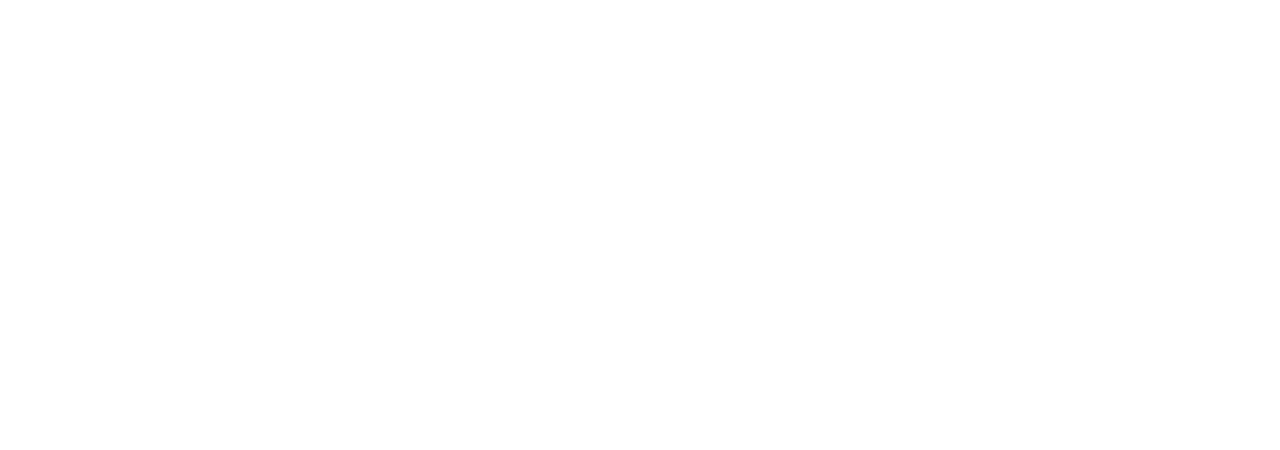
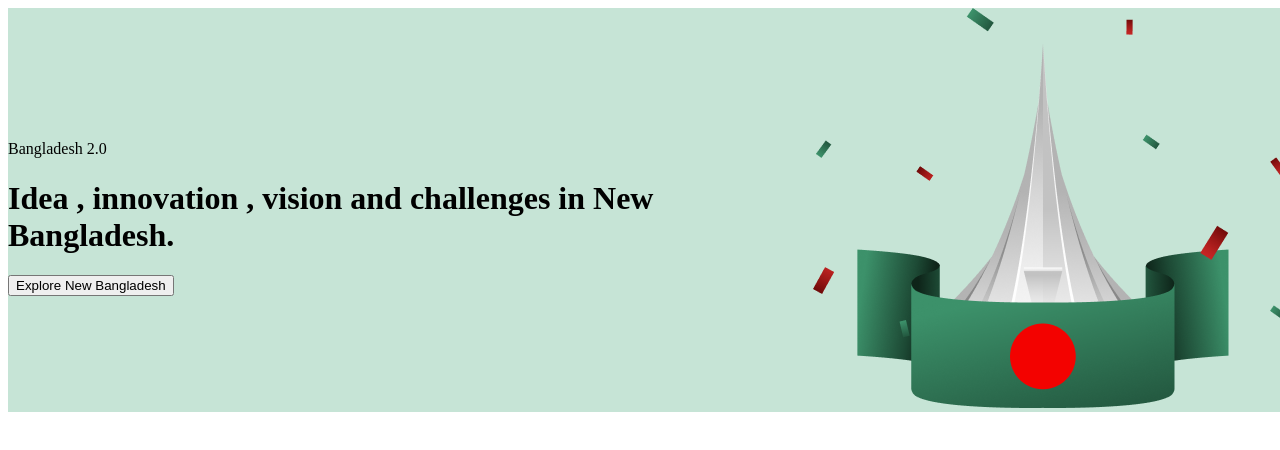
Before and after one commit to abir781/assignment-repo, a plain HTML site: page index.html in a window 1280 px wide. Drawn offline with Linux system fonts and the light colour scheme.

Commit message:
added-banner

```diff
--- a/index.html
+++ b/index.html
@@ -4,8 +4,33 @@
     <meta charset="UTF-8">
     <meta name="viewport" content="width=device-width, initial-scale=1.0">
     <title>Document</title>
+    <link rel="stylesheet" href="styles/style.css">
 </head>
 <body>
+    <header>
 
+    </header>
+    <main id="hero">
+
+        <div class="banner">
+            <div class="banner-content">
+                <p>Bangladesh 2.0</p>
+                <h1>Idea , innovation ,
+                    vision and challenges in New Bangladesh.</h1>
+                 <button>Explore New Bangladesh</button>
+
+            </div>
+            <div class="banner-image">
+                <img src="assets/hero.png" alt="">
+
+            </div>
+
+        </div>
+
+    </main>
+
+    <footer>
+
+    </footer>
 </body>
 </html>
--- /dev/null
+++ b/styles/style.css
@@ -0,0 +1,11 @@
+#hero{
+    width: 1280px;
+    margin: 0 auto;
+}
+
+.banner{
+    display: flex;
+    justify-content: center;
+    align-items: center;
+    background-color: #C6E4D6;
+}
```
Also changed, not shown: assets/al-jazeera.png (added), assets/card-icon.png (added), assets/facebook.png (added), assets/hero.png (added), assets/instagram.png (added), assets/quote-bg.png (added), assets/satelite.png (added), assets/x.png (added).
